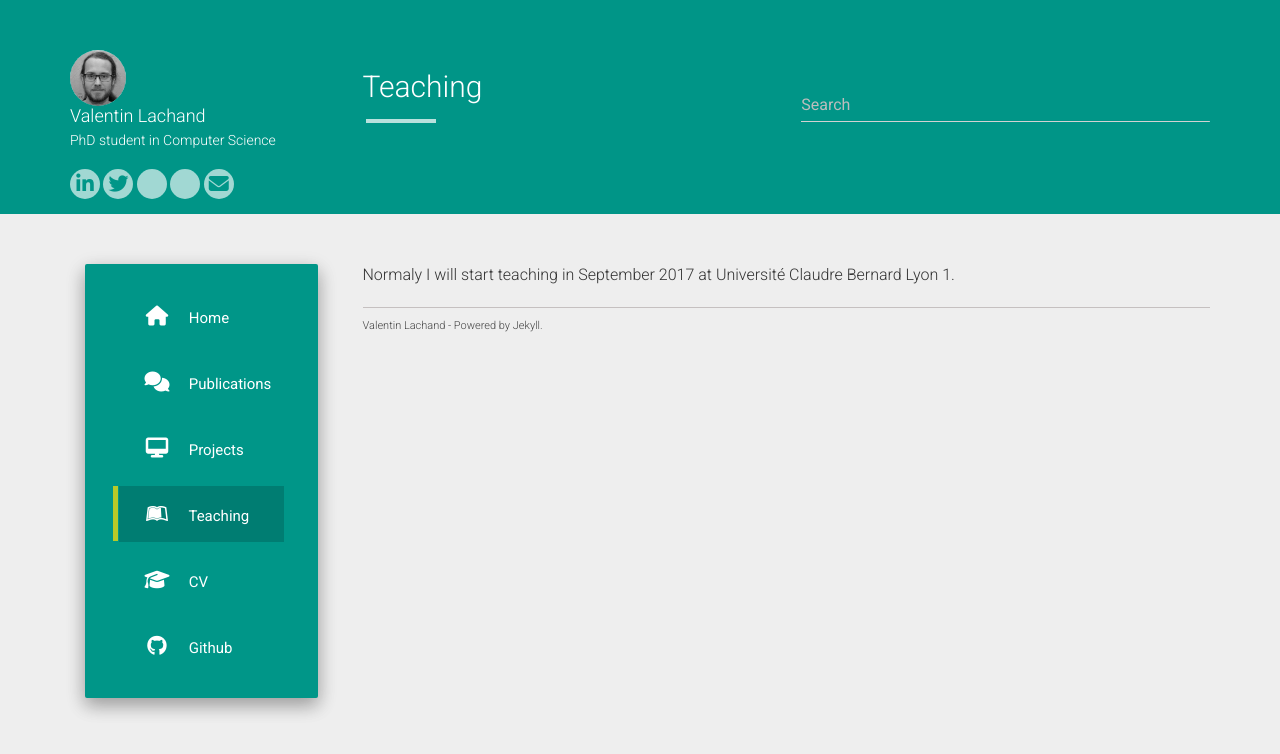
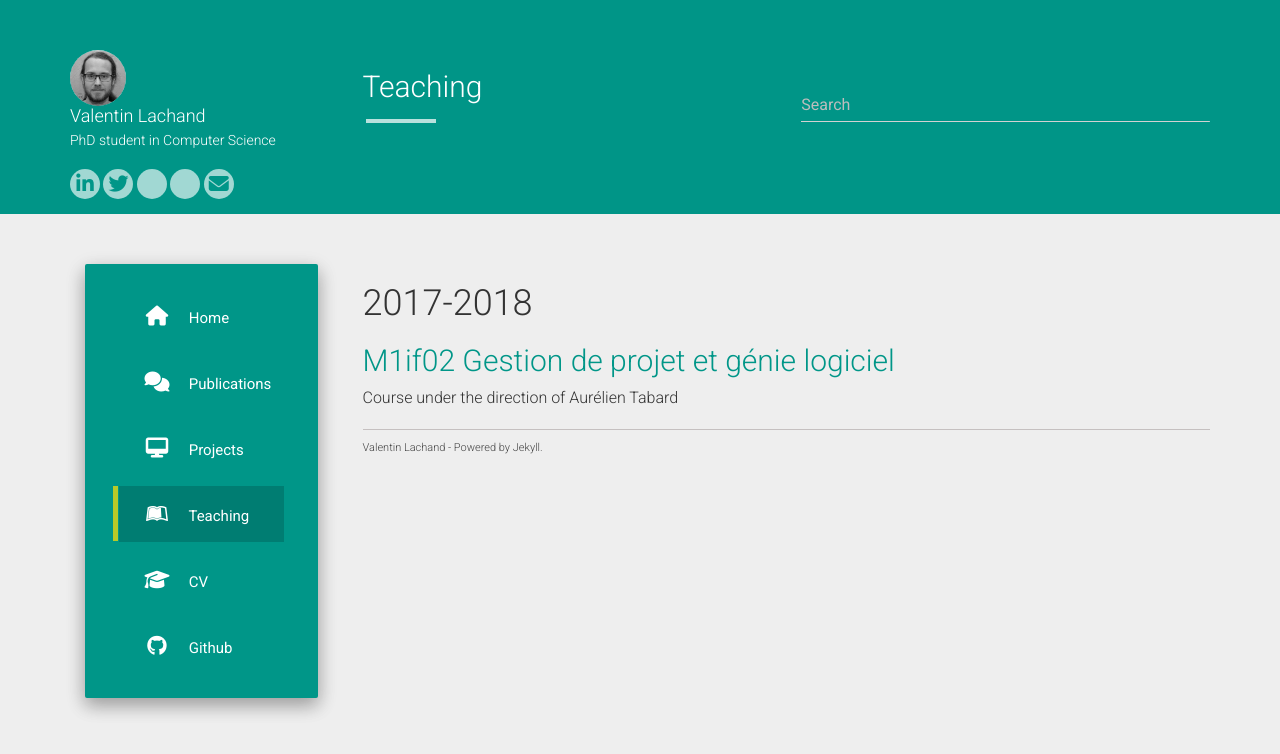
Before and after one commit to taotaoini/lachand.github.io, a Jekyll site: the page built from teaching.md, in a window 1280 px wide. Shown: the top 754 px of the page. Built offline with Jekyll 4.4.1, drawn with Linux system fonts in a browser that asks for light colours; nearby versions of some CDN libraries.

Commit message:
Update teaching.md

```diff
--- a/teaching.md
+++ b/teaching.md
@@ -3,5 +3,7 @@ layout: default
 title: Teaching
 permalink: /teaching
 ---
+# 2017-2018
 
-Normaly I will start teaching in September 2017 at Université Claudre Bernard Lyon 1.
+## [M1if02 Gestion de projet et génie logiciel](http://tabard.fr/cours/2016/mif02/)
+Course under the direction of Aurélien Tabard
```
